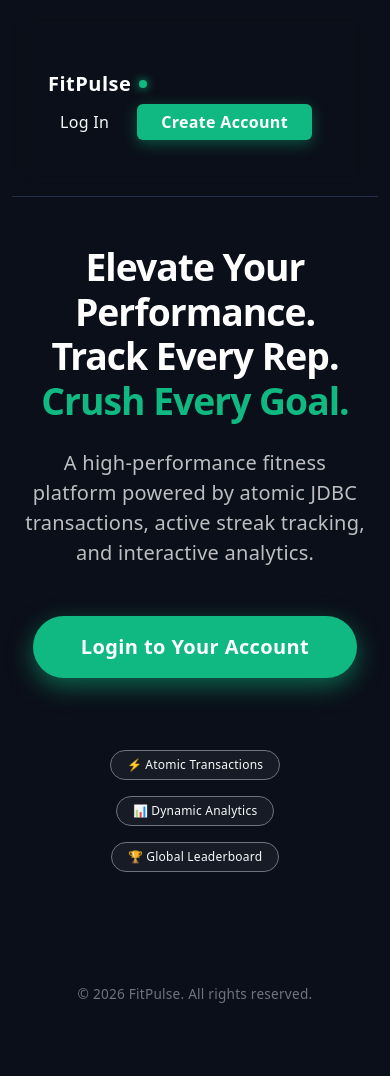
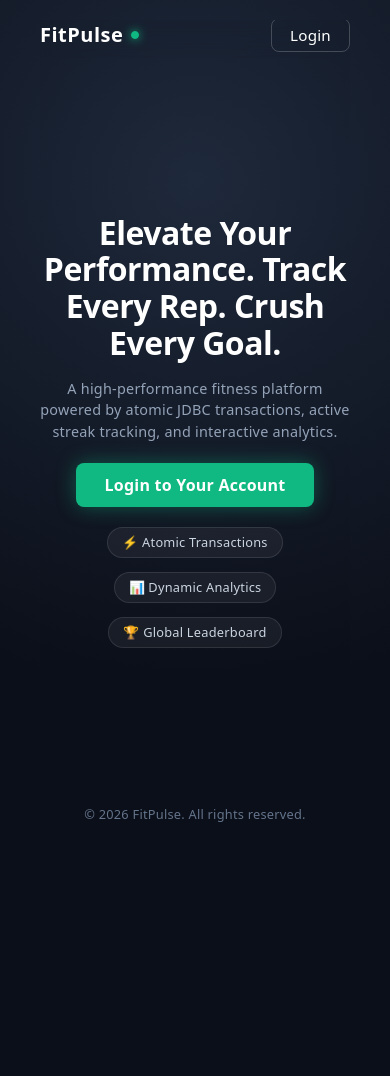
Before and after one commit to ashish6129205-droid/Fitpluse, a Java web app: page / in a window 390 px wide. After the commit the page ends 822 px from the top, so only its background shows below. Run offline with Tomcat 11, a stand-in JSP engine, Linux system fonts and the light colour scheme.

Commit message:
Apply UI/UX Polish
- Updated `index.jsp` to feature a strictly 100vh hero section without overflow on standard screens.
- Updated `style.css` globally for a premium dark athletic SaaS look (using #0b0f19 as background and custom `--card-slate` colors).
- Added `.table-responsive` wrapping uniformly to all application tables.
- Enhanced stat cards with glowing border tops (`.stat-card.emerald`, `.stat-card.cyan`, `.stat-card.amber`).
- Added high-contrast badges for improved readability.
- Created `.github/workflows/keep-alive.yml` to automatically ping the service and prevent sleeping.

Co-authored-by: ashish6129205-droid <252760863+ashish6129205-droid@users.noreply.github.com>

```diff
--- a/src/main/webapp/admin/dashboard.jsp
+++ b/src/main/webapp/admin/dashboard.jsp
@@ -18,7 +18,7 @@
     <div class="row mt-4">
         <div class="col-md-12">
             <h4 class="mb-3">Live System Activity Logs (Multithreaded)</h4>
-            <div class="table-wrapper mb-5">
+            <div class="table-responsive mb-5">
                 <table class="table table-striped table-responsive-stack">
                     <thead>
                         <tr>
@@ -57,7 +57,7 @@
 
     <div class="tab-content mt-3" id="adminTabsContent">
         <div class="tab-pane fade show active" id="users" role="tabpanel" aria-labelledby="users-tab">
-            <div class="table-wrapper">
+            <div class="table-responsive">
                 <table class="table table-striped table-responsive-stack">
                     <thead>
                         <tr>
@@ -89,7 +89,7 @@
             </div>
         </div>
         <div class="tab-pane fade" id="workouts" role="tabpanel" aria-labelledby="workouts-tab">
-            <div class="table-wrapper">
+            <div class="table-responsive">
                 <table class="table table-striped table-responsive-stack">
                     <thead>
                         <tr>
--- a/src/main/webapp/admin/moderation.jsp
+++ b/src/main/webapp/admin/moderation.jsp
@@ -37,7 +37,7 @@
                     </div>
                 </c:when>
                 <c:otherwise>
-                    <div class="table-wrapper">
+                    <div class="table-responsive">
                         <table class="table table-striped table-responsive-stack">
                             <thead>
                                 <tr>
--- a/src/main/webapp/admin/users.jsp
+++ b/src/main/webapp/admin/users.jsp
@@ -14,7 +14,7 @@
 
 <div class="container mt-4">
     <h2>Manage Users</h2>
-    <div class="table-wrapper"><table class="table table-striped table-responsive-stack">
+    <div class="table-responsive"><table class="table table-striped table-responsive-stack">
         <thead>
             <tr>
                 <th>ID</th>
--- a/src/main/webapp/css/style.css
+++ b/src/main/webapp/css/style.css
@@ -1,10 +1,11 @@
 /* FitPulse Ultra-Clean Modern SaaS Theme */
 :root {
-    --bg-obsidian: #0a0f1d;
-    --card-slate: #151e32;
+    --bg-obsidian: #0b0f19;
+    --card-slate: #111827;
+    --card-slate-secondary: #1e293b;
     --border-subtle: #22304d;
-    --text-primary: #f8fafc;
-    --text-secondary: #94a3b8;
+    --text-primary: #ffffff;
+    --text-secondary: #cbd5e1;
 
     --accent-emerald: #10b981;
     --accent-emerald-hover: #059669;
@@ -41,7 +42,7 @@ a:hover {
 }
 
 h1, h2, h3, h4, h5, h6 {
-    color: var(--text-primary);
+    color: #ffffff;
     font-weight: 600;
     letter-spacing: -0.02em;
 }
@@ -102,8 +103,8 @@ h1, h2, h3, h4, h5, h6 {
 }
 .card {
     background-color: var(--card-slate);
-    border: 1px solid var(--border-subtle);
-    border-radius: 1rem;
+    border: 1px solid rgba(255, 255, 255, 0.08);
+    border-radius: 14px;
     box-shadow: var(--shadow-soft);
     color: var(--text-primary);
     margin-bottom: 1.5rem;
@@ -166,9 +167,13 @@ h1, h2, h3, h4, h5, h6 {
     font-weight: 700;
     margin-bottom: 0.5rem;
 }
+.stat-card.emerald { border-top: 4px solid var(--accent-emerald); }
 .stat-card.emerald h3 { color: var(--accent-emerald); }
+.stat-card.cyan { border-top: 4px solid var(--accent-cyan); }
 .stat-card.cyan h3 { color: var(--accent-cyan); }
+.stat-card.amber { border-top: 4px solid var(--accent-amber); }
 .stat-card.amber h3 { color: var(--accent-amber); }
+.stat-card.primary { border-top: 4px solid var(--accent-cyan); }
 .stat-card.primary h3 { color: var(--text-primary); }
 
 .stat-card p {
@@ -245,7 +250,7 @@ h1, h2, h3, h4, h5, h6 {
 }
 
 /* Tables */
-.table-wrapper {
+.table-responsive {
     background: var(--card-slate);
     border-radius: 1rem;
     border: 1px solid var(--border-subtle);
@@ -284,16 +289,20 @@ h1, h2, h3, h4, h5, h6 {
     font-weight: 600;
     font-size: 0.75rem;
     letter-spacing: 0.02em;
+    color: #ffffff !important;
+}
+.badge-type {
+    color: #ffffff !important;
 }
 .bg-primary {
-    background-color: rgba(6, 182, 212, 0.1) !important;
-    color: var(--accent-cyan) !important;
-    border: 1px solid rgba(6, 182, 212, 0.2);
+    background-color: #2563eb !important;
+    color: #ffffff !important;
+    border: 1px solid #2563eb;
 }
 .bg-success {
-    background-color: rgba(16, 185, 129, 0.1) !important;
-    color: var(--accent-emerald) !important;
-    border: 1px solid rgba(16, 185, 129, 0.2);
+    background-color: #10b981 !important;
+    color: #ffffff !important;
+    border: 1px solid #10b981;
 }
 
 /* Empty State */
--- a/src/main/webapp/index.jsp
+++ b/src/main/webapp/index.jsp
@@ -7,48 +7,56 @@
     <meta charset="UTF-8">
     <title>FitPulse - Welcome</title>
     <link href="https://cdn.jsdelivr.net/npm/bootstrap@5.3.0/dist/css/bootstrap.min.css" rel="stylesheet">
+    <style>
+        body.welcome-page, .welcome-wrapper {
+            height: 100vh;
+            max-height: 100vh;
+            overflow: hidden;
+            display: flex;
+            flex-direction: column;
+            justify-content: space-between;
+            padding: 1.25rem 2.5rem;
+            background: radial-gradient(circle at 50% 20%, #1e293b 0%, #0b0f19 75%);
+            box-sizing: border-box;
+        }
+    </style>
 </head>
-<body>
-<div class="container-fluid min-vh-100 d-flex flex-column" style="background: #0b0f19;">
+<body class="welcome-page">
+<div class="welcome-wrapper w-100 p-0 m-0">
     <!-- Navbar -->
-    <nav class="navbar navbar-dark bg-transparent pt-4 px-4">
-        <div class="container">
-            <a class="navbar-brand fw-bold text-white d-flex align-items-center gap-2" href="#">
-                FitPulse <span class="bg-success rounded-circle shadow-sm" style="width: 8px; height: 8px; box-shadow: 0 0 10px #10b981 !important; background-color: #10b981 !important;"></span>
-            </a>
-            <div class="d-flex gap-3">
-                <a href="${pageContext.request.contextPath}/login" class="btn btn-outline-light border-0 fw-medium">Log In</a>
-                <a href="${pageContext.request.contextPath}/register" class="btn fw-semibold text-white px-4" style="background: #10b981; border: none; box-shadow: 0 4px 15px rgba(16, 185, 129, 0.4);">Create Account</a>
-            </div>
+    <nav class="navbar navbar-dark bg-transparent pt-0 px-0 d-flex justify-content-between w-100" style="border: none !important; position: static;">
+        <a class="navbar-brand fw-bold text-white d-flex align-items-center gap-2 m-0 p-0" href="#" style="font-size: 1.25rem;">
+            FitPulse <span class="bg-success rounded-circle shadow-sm" style="width: 8px; height: 8px; box-shadow: 0 0 10px #10b981 !important; background-color: #10b981 !important;"></span>
+        </a>
+        <div>
+            <a href="${pageContext.request.contextPath}/login" style="border: 1px solid rgba(255,255,255,0.2); padding: 6px 18px; border-radius: 8px; color: #fff; text-decoration: none; font-size: 0.95rem; font-weight: 500;">Login</a>
         </div>
     </nav>
 
     <!-- Hero Section -->
-    <div class="container flex-grow-1 d-flex flex-column justify-content-center align-items-center text-center py-5">
-        <h1 class="display-3 fw-bolder text-white mb-4" style="letter-spacing: -1px; max-width: 800px;">
-            Elevate Your Performance.<br/>Track Every Rep.<br/><span style="color: #10b981;">Crush Every Goal.</span>
+    <div class="flex-grow-1 d-flex flex-column justify-content-center align-items-center text-center w-100">
+        <h1 class="fw-bold mb-3" style="color: #ffffff; font-size: clamp(2rem, 3.5vw, 2.75rem); line-height: 1.15; max-width: 900px; letter-spacing: -0.5px;">
+            Elevate Your Performance. Track Every Rep. Crush Every Goal.
         </h1>
-        <p class="lead text-light opacity-75 mb-5 mx-auto" style="max-width: 600px; font-weight: 400;">
+        <p style="color: #94a3b8; font-size: clamp(0.9rem, 1.2vw, 1.05rem); max-width: 680px; margin: 0 auto 1.25rem;">
             A high-performance fitness platform powered by atomic JDBC transactions, active streak tracking, and interactive analytics.
         </p>
 
-        <div class="d-flex flex-column flex-sm-row gap-3 mb-5">
-            <a href="${pageContext.request.contextPath}/login" class="btn btn-lg fw-bold text-white px-5 py-3 rounded-pill" style="background: #10b981; border: none; box-shadow: 0 8px 25px rgba(16, 185, 129, 0.5); transition: transform 0.2s;">Login to Your Account</a>
+        <div>
+            <a href="${pageContext.request.contextPath}/login" style="background: #10b981; color: #ffffff; font-weight: 600; padding: 10px 28px; border-radius: 8px; box-shadow: 0 0 20px rgba(16, 185, 129, 0.4); text-decoration: none; display: inline-block; transition: all 0.2s;">Login to Your Account</a>
         </div>
 
         <!-- Features Pills -->
-        <div class="d-flex flex-wrap justify-content-center gap-3 mt-4">
-            <span class="badge rounded-pill border border-secondary text-light px-3 py-2" style="background: rgba(255,255,255,0.05); font-weight: 500;">⚡ Atomic Transactions</span>
-            <span class="badge rounded-pill border border-secondary text-light px-3 py-2" style="background: rgba(255,255,255,0.05); font-weight: 500;">📊 Dynamic Analytics</span>
-            <span class="badge rounded-pill border border-secondary text-light px-3 py-2" style="background: rgba(255,255,255,0.05); font-weight: 500;">🏆 Global Leaderboard</span>
+        <div style="margin-top: 1.25rem; display: flex; justify-content: center; gap: 14px; flex-wrap: wrap;">
+            <span style="background: rgba(255, 255, 255, 0.05); border: 1px solid rgba(255, 255, 255, 0.1); color: #cbd5e1; padding: 5px 14px; border-radius: 9999px; font-size: 0.8rem;">⚡ Atomic Transactions</span>
+            <span style="background: rgba(255, 255, 255, 0.05); border: 1px solid rgba(255, 255, 255, 0.1); color: #cbd5e1; padding: 5px 14px; border-radius: 9999px; font-size: 0.8rem;">📊 Dynamic Analytics</span>
+            <span style="background: rgba(255, 255, 255, 0.05); border: 1px solid rgba(255, 255, 255, 0.1); color: #cbd5e1; padding: 5px 14px; border-radius: 9999px; font-size: 0.8rem;">🏆 Global Leaderboard</span>
         </div>
     </div>
 
     <!-- Footer -->
-    <footer class="py-4 text-center text-secondary" style="font-size: 0.85rem;">
-        <div class="container">
-            © 2026 FitPulse. All rights reserved.
-        </div>
+    <footer class="text-center w-100">
+        <p style="color: #64748b; font-size: 0.8rem; margin: 0;">© 2026 FitPulse. All rights reserved.</p>
     </footer>
 </div>
 <script src="https://cdn.jsdelivr.net/npm/bootstrap@5.3.0/dist/js/bootstrap.bundle.min.js"></script>
--- a/src/main/webapp/user/challenges.jsp
+++ b/src/main/webapp/user/challenges.jsp
@@ -84,7 +84,7 @@
                     </div>
                 </c:when>
                 <c:otherwise>
-                    <div class="table-wrapper">
+                    <div class="table-responsive">
                         <table class="table table-striped table-responsive-stack">
                             <thead>
                                 <tr>
--- a/src/main/webapp/user/dashboard.jsp
+++ b/src/main/webapp/user/dashboard.jsp
@@ -108,7 +108,7 @@
                     </div>
                 </c:when>
                 <c:otherwise>
-                    <div class="table-wrapper">
+                    <div class="table-responsive">
                         <table class="table table-striped table-responsive-stack">
                             <thead>
                                 <tr>
--- a/src/main/webapp/user/leaderboard.jsp
+++ b/src/main/webapp/user/leaderboard.jsp
@@ -75,7 +75,7 @@
             </div>
 
             <!-- Rest of the ranking -->
-            <div class="table-wrapper">
+            <div class="table-responsive">
                 <table class="table table-responsive-stack">
                     <thead>
                         <tr>
--- a/src/main/webapp/user/workouts.jsp
+++ b/src/main/webapp/user/workouts.jsp
@@ -82,7 +82,7 @@
             </div>
         </c:when>
         <c:otherwise>
-            <div class="table-wrapper">
+            <div class="table-responsive">
                 <table class="table table-striped table-responsive-stack">
                     <thead>
                         <tr>
```
Also changed, not shown: .github/workflows/keep-alive.yml (added), 2 other files.
